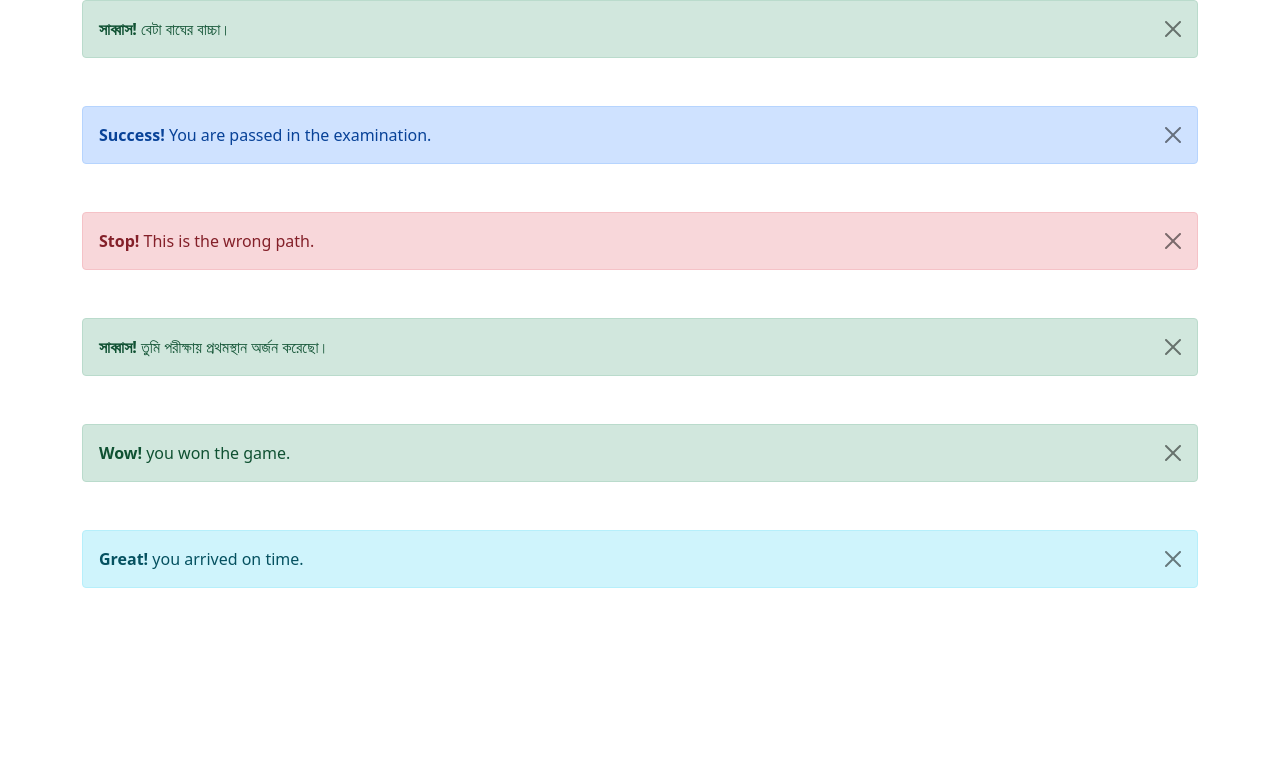
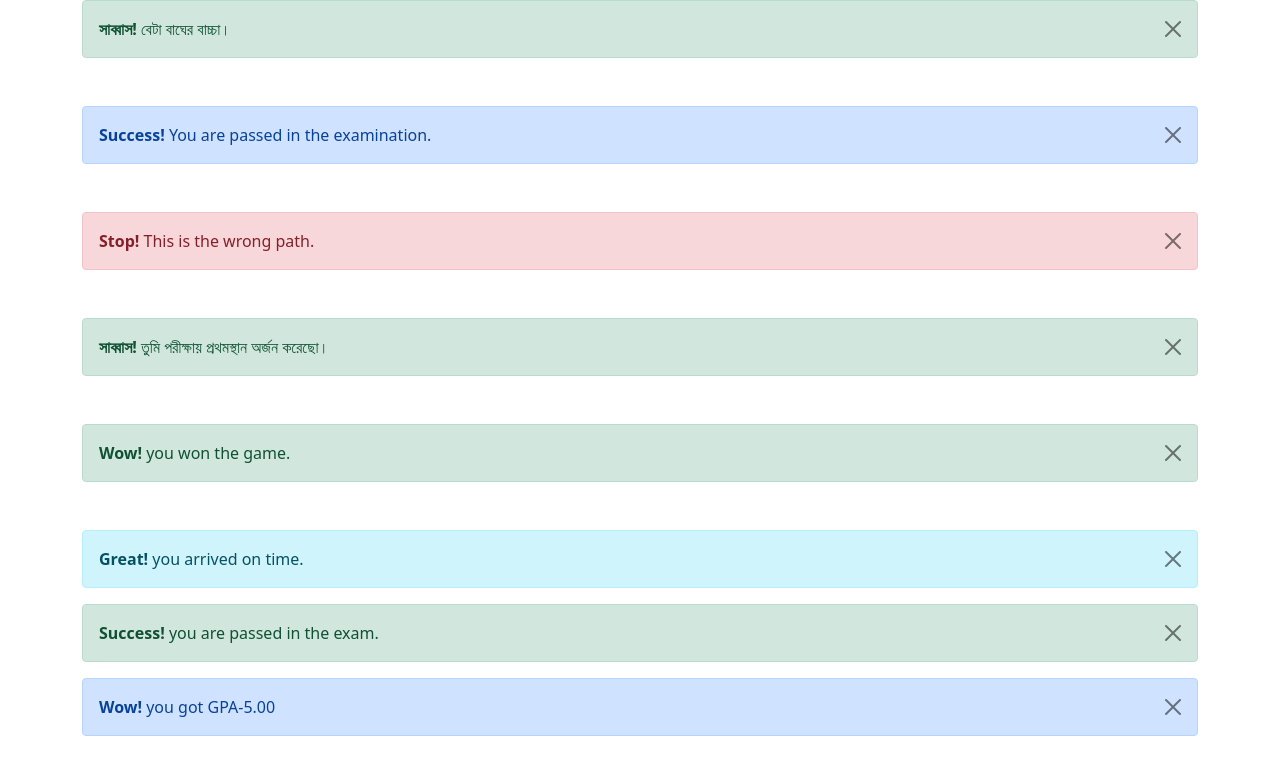
Before and after one commit to TheCreativeMind77/bootstrap_alerts, a plain HTML site: page index.html in a window 1280 px wide. Drawn offline with nearby package versions, Linux system fonts and the light colour scheme.

Commit message:
4th commit

```diff
--- a/index.html
+++ b/index.html
@@ -62,6 +62,19 @@
             </div>
         </div>
     </div>
+    <div class="container mt-3">
+        <div class="alert alert-success alert-dismissible">
+            <button class="btn-close" data-bs-dismiss="alert"></button>
+            <strong>Success!</strong> you are passed in the exam.
+        </div>
+    </div>
+
+    <div class="container">
+        <div class="alert alert-primary alert-dismissible">
+            <button class="btn-close" data-bs-dismiss="alert"></button>
+            <strong>Wow!</strong> you got GPA-5.00
+        </div>
+    </div>
 
 
     <script src="https://cdn.jsdelivr.net/npm/bootstrap@5.0.2/dist/js/bootstrap.bundle.min.js" integrity="sha384-MrcW6ZMFYlzcLA8Nl+NtUVF0sA7MsXsP1UyJoMp4YLEuNSfAP+JcXn/tWtIaxVXM" crossorigin="anonymous"></script>
```
